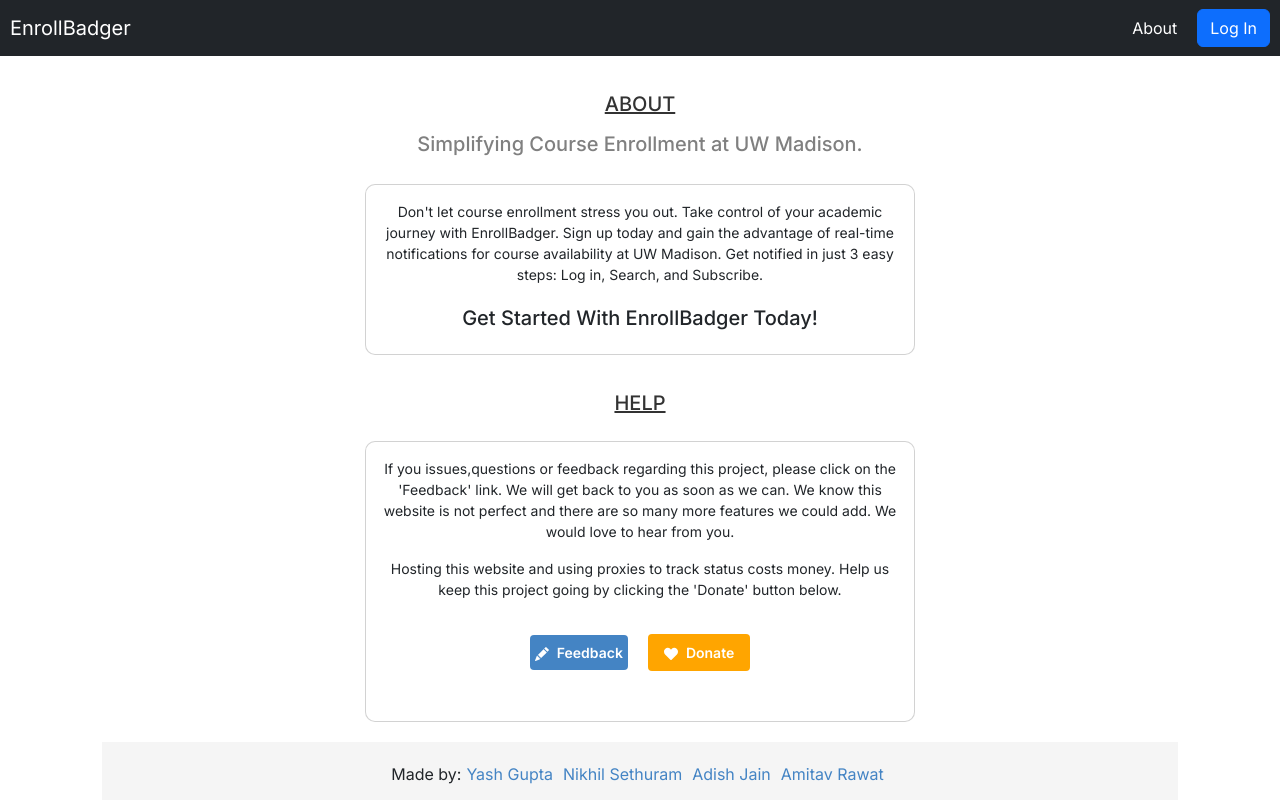
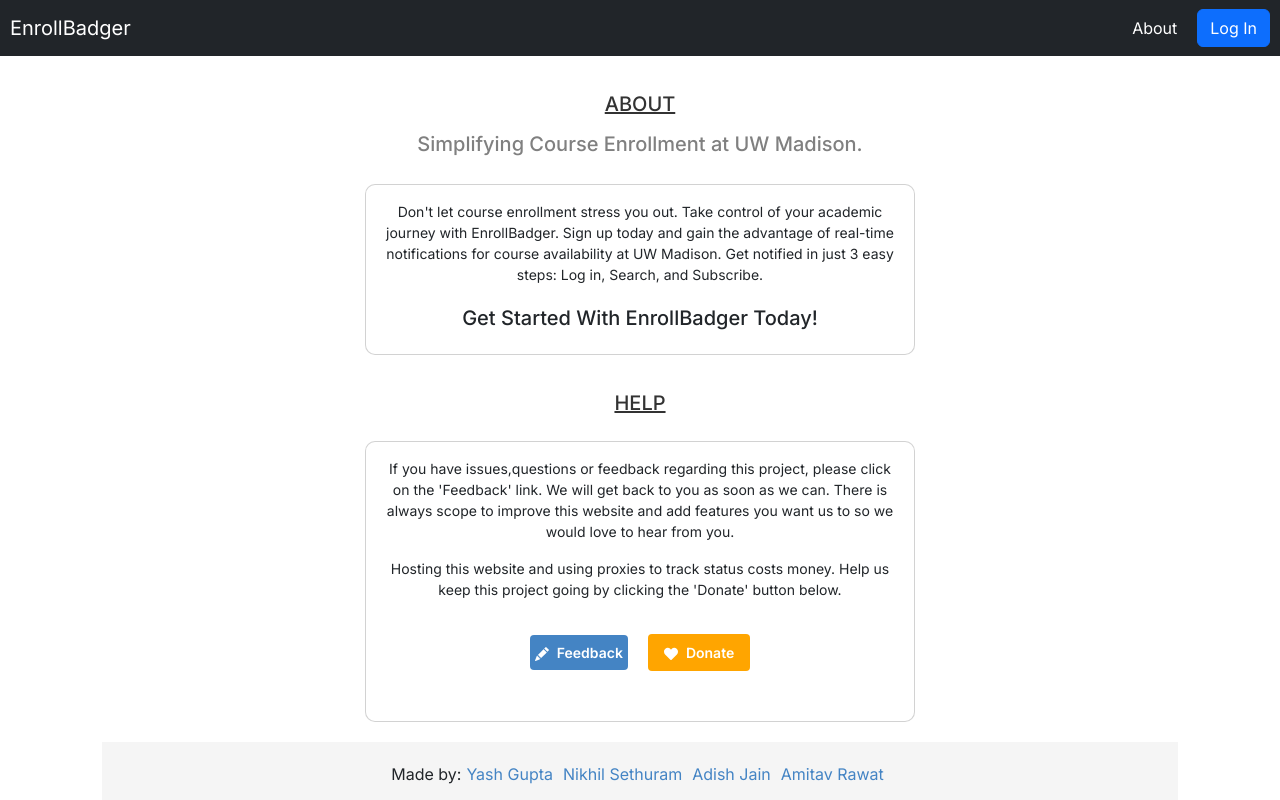
Before and after one commit to yashg4509/enRollBadge, a React (Create React App) app in the folder frontend/my-app/: page /about in a window 1280 px wide. Shown: the top 800 px of the page. Built offline with nearby package versions, Linux system fonts and the light colour scheme; no server answers.

Commit message:
fixed a small typo in about page

```diff
--- a/frontend/my-app/src/components/About.js
+++ b/frontend/my-app/src/components/About.js
@@ -3,7 +3,7 @@ import Footer from "./Footer.jsx";
 import Card from "react-bootstrap/Card";
 import "./About.css"; // Import the CSS file for styling
 import { FaGithub, FaHeart } from "react-icons/fa";
-import {BsPencilFill} from "react-icons/bs";
+import { BsPencilFill } from "react-icons/bs";
 import "./footer.css";
 
 const About = () => {
@@ -56,11 +56,11 @@ const About = () => {
             <Card.Body>
               <Card.Text style={{ textAlign: "center", fontSize: 14 }}>
                 <p>
-                  If you issues,questions or feedback regarding this project,
-                  please click on the 'Feedback' link. We will get back to you
-                  as soon as we can. We know this website is not perfect and
-                  there are so many more features we could add. We would love to
-                  hear from you.
+                  If you have issues,questions or feedback regarding this
+                  project, please click on the 'Feedback' link. We will get back
+                  to you as soon as we can. There is always scope to improve
+                  this website and add features you want us to so we would love
+                  to hear from you.
                 </p>
                 Hosting this website and using proxies to track status costs
                 money. Help us keep this project going by clicking the 'Donate'
@@ -79,7 +79,7 @@ const About = () => {
                   href={feedbackLink}
                   target="_blank"
                   rel="noopener noreferrer"
-                  style={{ margin: "0 10px", textDecoration: "none"}}
+                  style={{ margin: "0 10px", textDecoration: "none" }}
                 >
                   <span className="feedback-icon">
                     <BsPencilFill />
```
